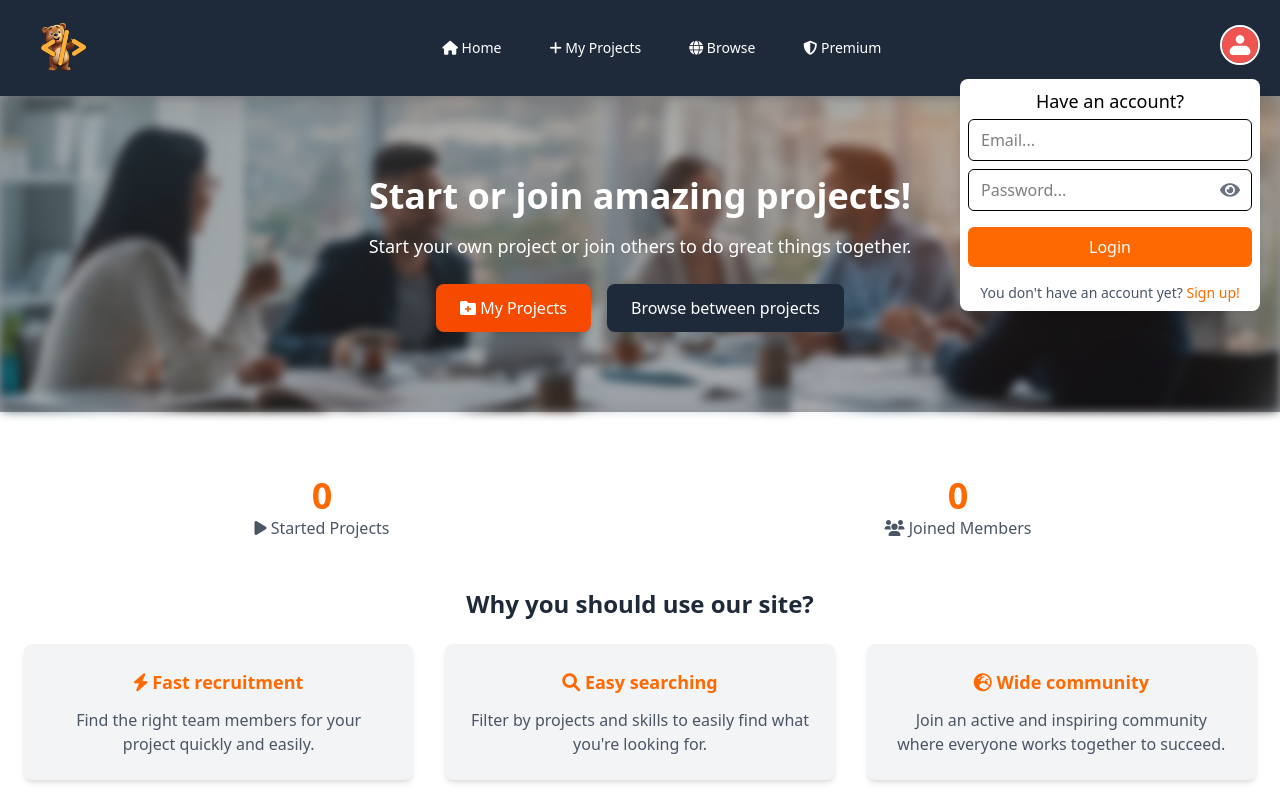
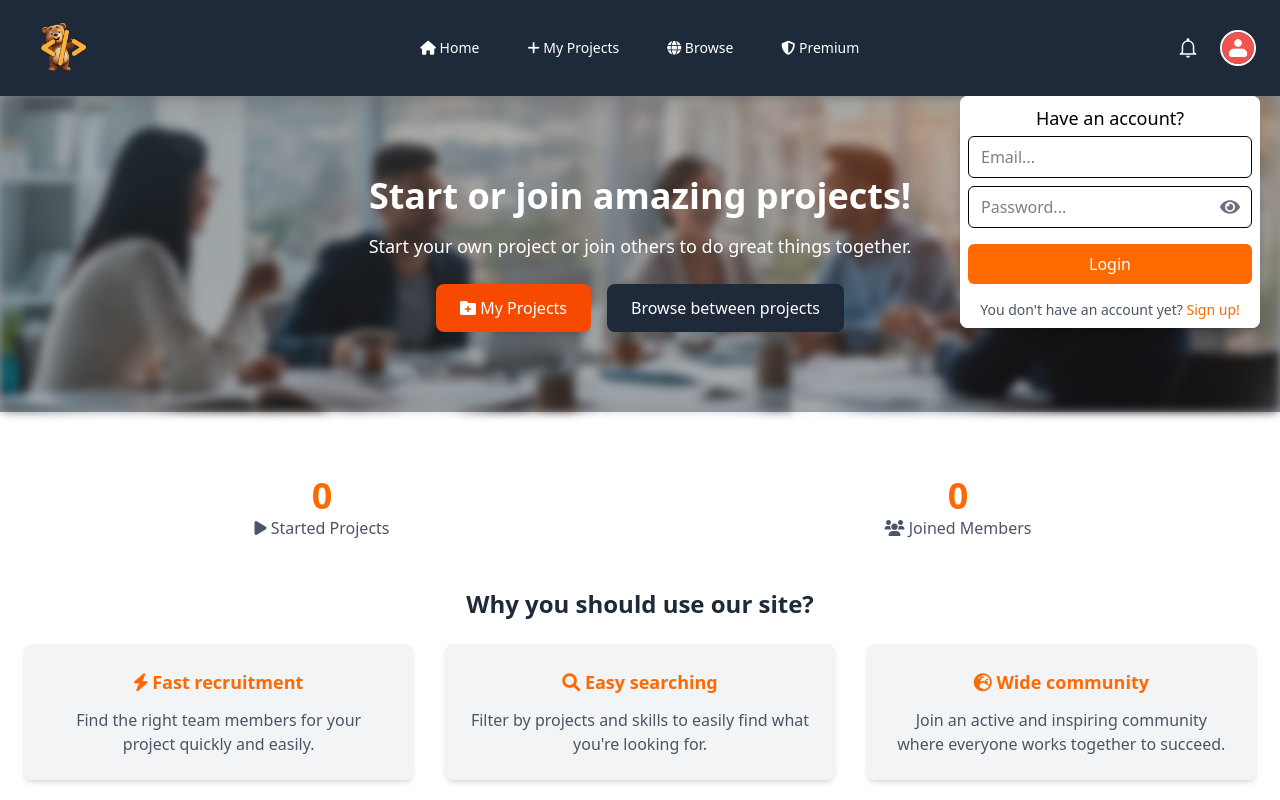
Before and after one commit to remedyhehe/VizsgaProjekt, a React (Vite) app in the folder Project/Collabears_Frontend/: page / in a window 1280 px wide. Both pictures are taken after a click on the button 1240 px from the left and 45 px from the top of the page. Shown: the top 800 px of the page. Built offline with nearby package versions, Linux system fonts and the light colour scheme; no server answers.

Commit message:
Notification dropdown

```diff
--- a/Project/Collabears_Frontend/src/components/Layouts/Navbar.tsx
+++ b/Project/Collabears_Frontend/src/components/Layouts/Navbar.tsx
@@ -3,10 +3,12 @@ import LogoutButton from "../Function/LogoutButton";
 import useLogin from "../Function/LoginFunction";
 import UserMenu from "../Function/UserMenu";
 import { FaEye, FaEyeSlash } from "react-icons/fa";
+import { IoMdNotificationsOutline } from "react-icons/io";
 
 const Navbar = () => {
   const [isMenuOpen, setIsMenuOpen] = useState(false);
   const [isDropdownOpen, setIsDropdownOpen] = useState(false);
+  const [isNotDropdownOpen, setIsNotDropdownOpen] = useState(false);
 
   // USER MEGJELENÍTÉS
   const [userName, setUserName] = useState<string | null>(null);
@@ -36,15 +38,25 @@ const Navbar = () => {
 
   const toggleDropdown = (e: React.MouseEvent) => {
     e.stopPropagation();
-    setIsDropdownOpen(!isDropdownOpen);
+    setIsDropdownOpen((prev) => !prev);
+    setIsNotDropdownOpen(false); // Bezárja az értesítési dropdown-t
+  };
+
+  const notificationDropdown = (e: React.MouseEvent) => {
+    e.stopPropagation();
+    setIsNotDropdownOpen((prev) => !prev);
+    setIsDropdownOpen(false); // Bezárja a user dropdown-t
   };
   useEffect(() => {
     const closeDropdown = (e: MouseEvent) => {
       if (
         !document.getElementById("userIcon")?.contains(e.target as Node) &&
-        !document.getElementById("userDropdown")?.contains(e.target as Node)
+        !document.getElementById("userDropdown")?.contains(e.target as Node) &&
+        !document.getElementById("notIcon")?.contains(e.target as Node) &&
+        !document.getElementById("notDropDown")?.contains(e.target as Node)
       ) {
         setIsDropdownOpen(false);
+        setIsNotDropdownOpen(false);
       }
     };
     document.addEventListener("click", closeDropdown);
@@ -109,21 +121,146 @@ const Navbar = () => {
         </div>
 
         <div className="hidden lg:inline-block relative text-white">
+          <div className="flex gap-5 items-center">
+            <a href="#">
+              <IoMdNotificationsOutline
+                id="notIcon"
+                onClick={notificationDropdown}
+                className="text-2xl"
+              />
+            </a>
             <button
               id="userIcon"
               className="w-10 h-10 rounded-full cursor-pointer"
               onClick={toggleDropdown}
             >
               <img
-              className="w-10 h-10 border-2 border-white rounded-full dark:border-gray-800"
-              src="../images/avatar.png"
+                className="w-9 h-9 border-2 border-white rounded-full dark:border-gray-800"
+                src="/images/avatar.png"
                 alt=""
               />
             </button>
+          </div>
+          {isNotDropdownOpen && (
+            <div
+              id="notDropDown"
+              className="absolute right-0 mt-7 w-lg bg-white text-black rounded-lg shadow-lg p-5 z-10"
+            >
+              <h3 className="text-xl font-semibold mb-5">Notifications</h3>
+              <hr className="text-gray-300" />
+              <div className="flex flex-col p-10 my-10 items-center">
+                <img
+                  className="p-5 h-40 w-40"
+                  src="/images/sleepBear.png"
+                  alt="Sleep Bear"
+                />
+
+                <p className="text-lg font-semibold">
+                  You do not have any notification
+                </p>
+              </div>
+            </div>
+          )}
           {isDropdownOpen && (
             <div
               id="userDropdown"
-              className="absolute right-0 mt-2 w-75 bg-white text-black rounded-lg shadow-lg p-2 z-10"
+              className="absolute right-0 mt-7 w-75 bg-white text-black rounded-lg shadow-lg p-2 z-10"
+            >
+              {/* HA BE VAN JELENTKEZVE */}
+              {userName && (
+                <div className="text-left">
+                  <h2 className="text-center p-2 rounded-lg font-semibold">
+                    Welcome, {userName}!
+                  </h2>
+                  <div className="my-2 text-center mx-auto w-2/3 h-[2px] bg-gray-200"></div>
+                  <a href="/account">
+                    <h2 className="p-2 hover:bg-slate-300 rounded-lg">
+                      <i className="fa-regular fa-user"></i> Account
+                    </h2>
+                  </a>
+                  <a href="/premium">
+                    <h2 className="p-2 hover:bg-slate-300 rounded-lg">
+                      <i className="fa-regular fa-circle-up"></i> Upgrade Plan
+                    </h2>
+                  </a>
+                  <a href="/settings">
+                    <h2 className="p-2 hover:bg-slate-300 rounded-lg">
+                      <i className="fa-solid fa-gear"></i> Settings
+                    </h2>
+                  </a>
+                  <div className="my-2 text-center mx-auto w-2/3 h-[2px] bg-gray-200"></div>
+                  <LogoutButton />
+                </div>
+              )}
+              {/* HA NINCS BEJELENTKEZVE */}
+              {!userName && (
+                <div>
+                  <h3 className="text-center text-lg mb-1">Have an account?</h3>
+                  <form onSubmit={handleLogin}>
+                    <input
+                      type="email"
+                      placeholder="Email..."
+                      value={email}
+                      onChange={(e) => setEmail(e.target.value)}
+                      className="w-full px-3 py-2 border rounded-md mb-2  "
+                      required
+                    />
+                    <div className="relative mb-4">
+                      <input
+                        type={showPassword ? "text" : "password"} // Jelszó láthatóságának váltogatása
+                        placeholder="Password..."
+                        value={password}
+                        onChange={(e) => setPassword(e.target.value)}
+                        className="w-full px-3 py-2 border rounded-md "
+                        required
+                      />
+                      <button
+                        type="button"
+                        className="absolute right-3 top-1/2 transform -translate-y-1/2 text-gray-500"
+                        onClick={(e) => {
+                          e.stopPropagation(); // Prevent event from propagating to the document
+                          setShowPassword((prev) => !prev);
+                        }}
+                      >
+                        {showPassword ? (
+                          <FaEyeSlash size={20} />
+                        ) : (
+                          <FaEye size={20} />
+                        )}
+                      </button>
+                    </div>
+
+                    <button
+                      type="submit"
+                      className="w-full bg-orange-500 text-white py-2 rounded-md cursor-pointer"
+                    >
+                      Login
+                    </button>
+                  </form>
+                  {message && (
+                    <p className="text-center text-red-500">{message}</p>
+                  )}{" "}
+                  {/* Hibák megjelenítése */}
+                  <div className="mt-4 text-center">
+                    <p className="text-sm text-gray-600">
+                      You don't have an account yet?{" "}
+                      <a
+                        href="/register"
+                        className="text-orange-500 hover:underline"
+                      >
+                        Sign up!
+                      </a>
+                    </p>
+                  </div>
+                </div>
+              )}
+            </div>
+          )}
+
+          {isDropdownOpen && (
+            <div
+              id="userDropdown"
+              className="absolute right-0 mt-7 w-75 bg-white text-black rounded-lg shadow-lg p-2 z-10"
             >
               {/* HA BE VAN JELENTKEZVE */}
               {userName && (
--- a/Project/Collabears_Frontend/src/components/Pages/SettingsPage.tsx
+++ b/Project/Collabears_Frontend/src/components/Pages/SettingsPage.tsx
@@ -215,14 +215,14 @@ const SettingsPage = () => {
           </nav>
         </nav>
         <div className="bg-gray-900 p-6 sm:p-4">
-          <h1 className="text-2xl font-bold text-white mb-6">
+          <h1 className="text-2xl font-bold text-white mb-6 mx-10">
             Project Settings
           </h1>
 
-          <div className="flex flex-col lg:flex-row gap-6">
+          <div className="flex flex-col lg:flex-col gap-6 p-10">
             <form
               onSubmit={handleSubmit(formSubmit)}
-              className="bg-gray-800 p-6 rounded-lg shadow-md w-full lg:w-1/2 "
+              className="bg-gray-800 p-6 rounded-lg shadow-md w-full lg:w-full"
             >
               <div className="mb-4">
                 <label
```
Also changed, not shown: Project/Collabears_Frontend/public/images/sleepBear.png (added). Lines whose indentation alone changed are shown as unchanged.
